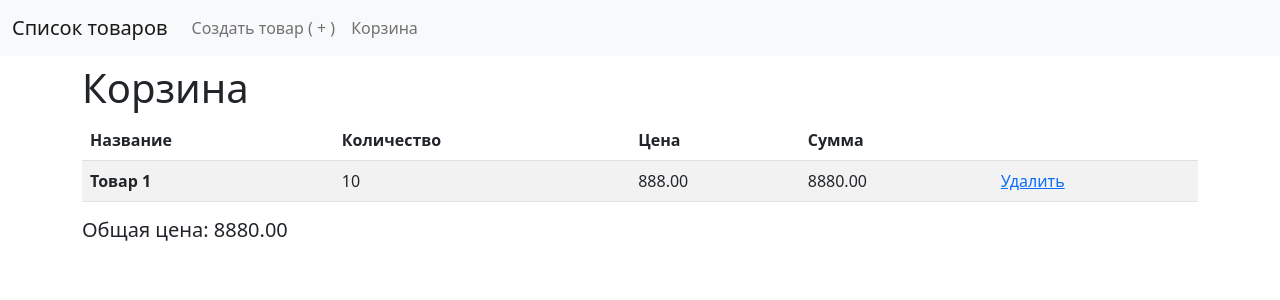
After one commit to k2Raven/store_app, a Django app: page /cart/ in a window 1280 px wide. The commit adds this page. Shown: the top 300 px of the page. Run offline with Django 4.2, Linux system fonts and the light colour scheme; data comes from the database, SQL or seed files in the repository; tables that the repository leaves empty hold one stand-in row (values such as "Sample post").

Commit message:
Реализовал этап 2

```diff
--- a/store/urls.py
+++ b/store/urls.py
@@ -15,13 +15,18 @@ Including another URLconf
 """
 from django.contrib import admin
 from django.urls import path
-from webapp.views import ProductList, ProductDetail, ProductCreate, ProductUpdate, ProductDelete
+from webapp.views import ProductList, ProductDetail, ProductCreate, ProductUpdate, ProductDelete, AddItemToCart, \
+    CartList, CartDelete
 
 urlpatterns = [
     path('admin/', admin.site.urls),
     path('', ProductList.as_view(), name='index'),
     path('product/<int:pk>/view/', ProductDetail.as_view(), name='product_view'),
+
+    path('product/<int:pk>/add_to_cart/', AddItemToCart.as_view(), name='add_to_cart'),
     path('product/<int:pk>/update/', ProductUpdate.as_view(), name='product_update'),
     path('product/<int:pk>/delete/', ProductDelete.as_view(), name='product_delete'),
     path('product/add/', ProductCreate.as_view(), name='product_add'),
+    path('cart/', CartList.as_view(), name='cart_index'),
+    path('cart/<int:pk>/delete/', CartDelete.as_view(), name='cart_delete'),
 ]
--- a/webapp/models.py
+++ b/webapp/models.py
@@ -16,4 +16,15 @@ class Product(models.Model):
                                 validators=(MinValueValidator(0),))
 
     def __str__(self):
-        return f'{self.id}. {self.name}'
+        return f'{self.id}. {self.name} - {self.balance}'
+
+class Cart(models.Model):
+    product = models.ForeignKey('webapp.Product', on_delete=models.CASCADE, related_name='cart', verbose_name='Товар')
+    qty = models.PositiveIntegerField(default=1, verbose_name= 'Количество')
+
+
+    def __str__(self):
+        return f'{self.product.name} - {self.qty}'
+
+    def get_product_total(self):
+        return  self.qty * self.product.price
--- a/webapp/templates/base.html
+++ b/webapp/templates/base.html
@@ -21,6 +21,10 @@
         <div class="collapse navbar-collapse" id="navbarNavAltMarkup">
             <div class="navbar-nav">
                 {% block nav %}{% endblock %}
+
+                <li class="nav-item">
+                    <a class="nav-link" aria-current="page" href="{% url 'cart_index' %}">Корзина</a>
+                </li>
             </div>
         </div>
     </div>
--- /dev/null
+++ b/webapp/templates/cart/index.html
@@ -0,0 +1,40 @@
+{% extends 'base.html' %}
+
+{% block nav %}
+    <li class="nav-item">
+        <a class="nav-link" aria-current="page" href="{% url 'product_add' %}">Создать товар ( + )</a>
+    </li>
+{% endblock %}
+
+
+
+
+{% block content %}
+
+    <h1>Корзина</h1>
+
+    <table class="table table-striped">
+        <thead>
+        <tr>
+            <th scope="col">Название</th>
+            <th scope="col">Количество</th>
+            <th scope="col">Цена</th>
+            <th scope="col">Сумма</th>
+            <th scope="col"></th>
+        </tr>
+        </thead>
+        <tbody>
+        {% for cart in carts %}
+            <tr>
+                <th>{{ cart.product.name }}</th>
+                <td>{{ cart.qty }}</td>
+                <td>{{ cart.product.price }}</td>
+                <td>{{ cart.get_product_total }}</td>
+                <td><a href="{% url 'cart_delete' cart.pk %}">Удалить</a></td>
+            </tr>
+        {% endfor %}
+        </tbody>
+    </table>
+    <h5>Общая цена: {{ total }}</h5>
+
+{% endblock %}
--- /dev/null
+++ b/webapp/templates/partial/form_add_to_cart.html
@@ -0,0 +1,4 @@
+<form action="{% url 'add_to_cart' product.pk %}" method="post" class="d-inline-block">
+    {% csrf_token %}
+    <button type="submit" class="btn btn-success">Добавить в корзину</button>
+</form>
--- a/webapp/templates/partial/product_list.html
+++ b/webapp/templates/partial/product_list.html
@@ -1,11 +1,12 @@
 <div class="row">
     {% for product in products %}
-        <div class="col-sm-4 my-3">
+        <div class="col-sm-6 my-3">
             <div class="card">
                 <div class="card-body">
                     <h5 class="card-title"><a href="{% url 'product_view' product.pk %}">{{ product.name }}</a></h5>
                     <p class="card-text">Цена: {{ product.price }}</p>
                     <p class="card-text">Категория: {{ product.get_category_display }}</p>
+                    {% include 'partial/form_add_to_cart.html' %}
                     <a href="{% url 'product_update' product.pk %}" class="btn btn-primary">Редактировать</a>
                     <a href="{% url 'product_delete' product.pk %}" class="btn btn-danger">Удалить</a>
                 </div>
--- a/webapp/templates/product/product_view.html
+++ b/webapp/templates/product/product_view.html
@@ -9,6 +9,7 @@
             <p class="card-text">Категория: {{ product.get_category_display }}</p>
             <p class="card-text">Остаток: {{ product.balance }}</p>
             <p class="card-text">Описание товара: {{ product.description }}</p>
+            {% include 'partial/form_add_to_cart.html' %}
             <a href="{% url 'product_update' product.pk %}" class="btn btn-primary">Редактировать</a>
             <a href="{% url 'product_delete' product.pk %}" class="btn btn-danger">Удалить</a>
         </div>
--- a/webapp/views/__init__.py
+++ b/webapp/views/__init__.py
@@ -1 +1,2 @@
 from .product_views import *
+from .cart_views import *
--- /dev/null
+++ b/webapp/views/cart_views.py
@@ -0,0 +1,43 @@
+from django.urls import reverse_lazy
+from django.views.generic import View, ListView, DeleteView
+from django.shortcuts import redirect, get_object_or_404
+
+from webapp.models import Product, Cart
+
+
+class AddItemToCart(View):
+    def post(self, request, *args, **kwargs):
+        product = get_object_or_404(Product, pk=kwargs.get('pk'))
+
+        try:
+            cart = Cart.objects.get(product=product)
+            if cart.qty < product.balance:
+                cart.qty += 1
+                cart.save()
+        except Cart.DoesNotExist:
+            if product.balance > 0:
+                Cart.objects.create(product=product, qty=1)
+
+        return redirect('index')
+
+
+class CartList(ListView):
+    model = Cart
+    template_name = 'cart/index.html'
+    context_object_name = "carts"
+
+    def get_context_data(self, *, object_list=None, **kwargs):
+        context = super().get_context_data(object_list=object_list, **kwargs)
+        total = 0
+        for cart in self.model.objects.all():
+            total += cart.get_product_total()
+        context['total'] = total
+        return context
+
+
+class CartDelete(DeleteView):
+    model = Cart
+    success_url = reverse_lazy('cart_index')
+
+    def get(self, request, *args, **kwargs):
+        return self.delete(request, *args, **kwargs)
```
Also changed, not shown: webapp/migrations/0002_alter_product_price_cart.py (added).
